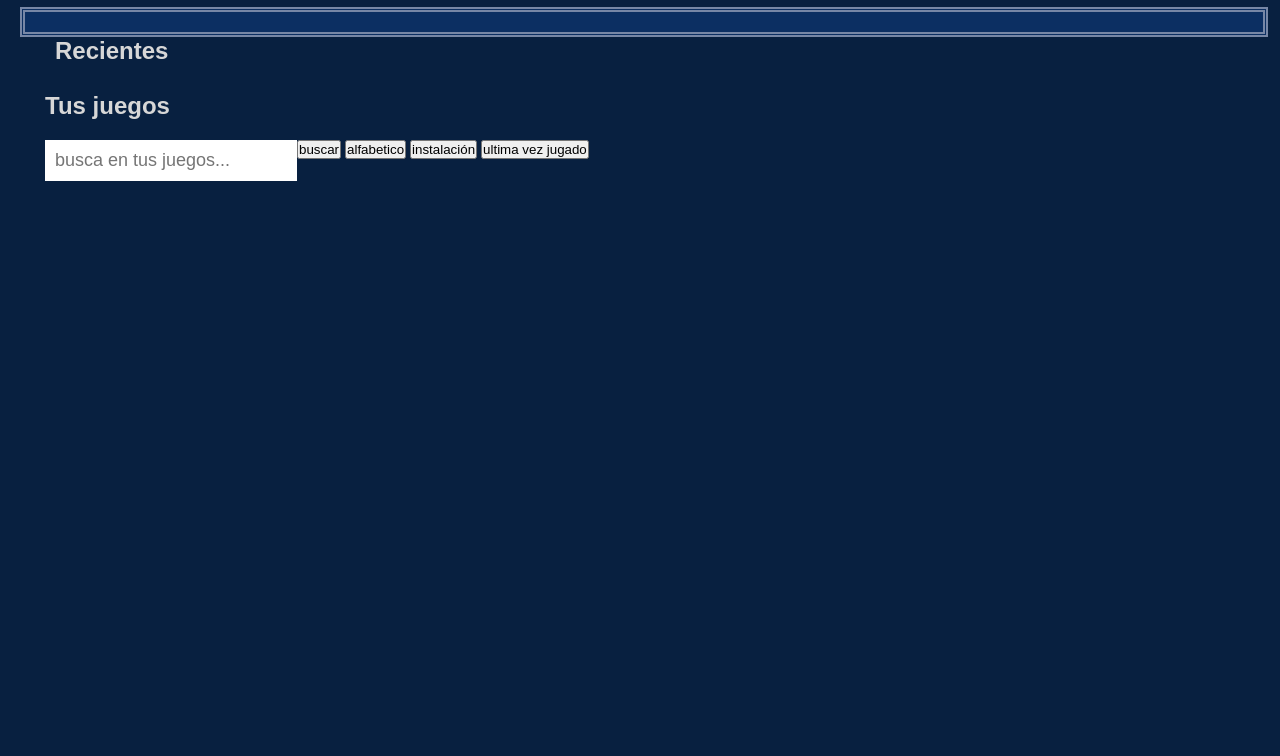
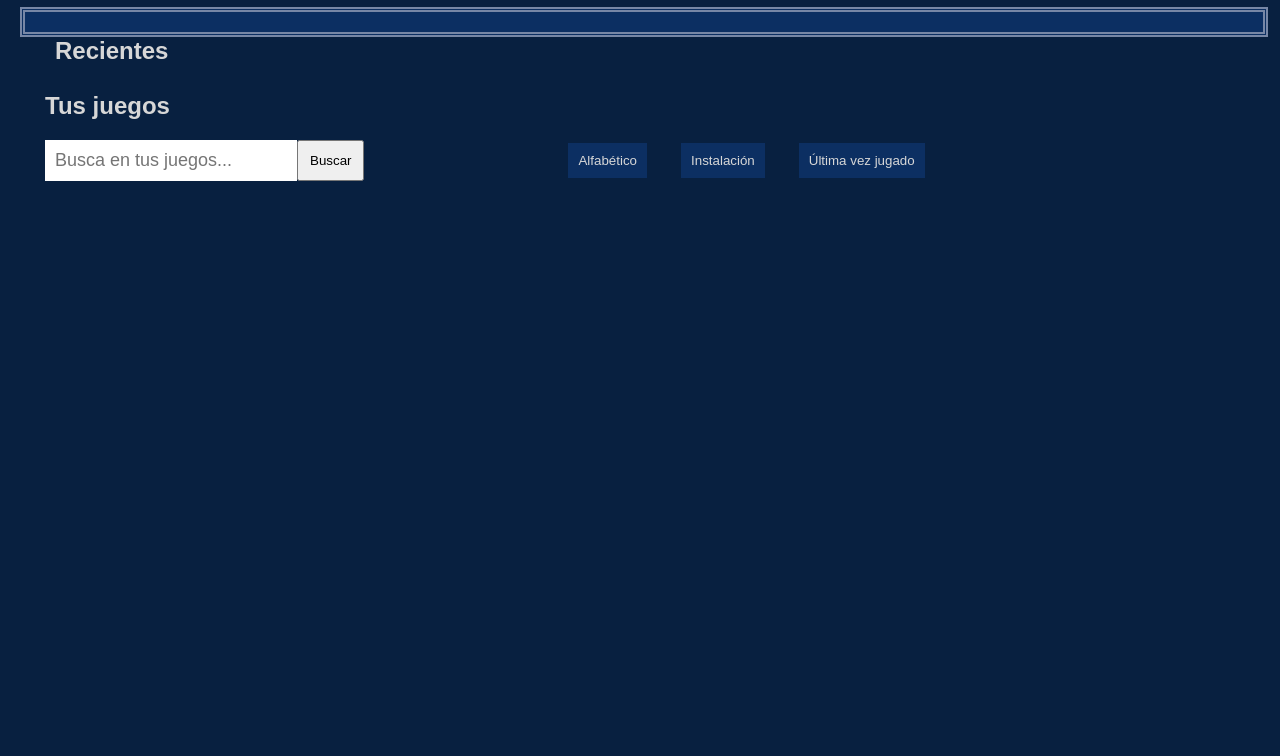
Before and after one commit to FranoCar/proyectoInterfaces, a Flask app: template proyecto/app/templates/biblioteca.html in a window 1280 px wide; the page is wider, and only the part inside the window is pictured. Shown: the part 124-880 px from the top of that part. Run offline with Flask 2, Linux system fonts and the light colour scheme; the template is opened without the code that fills it, so the values that code supplies are empty.

Commit message:
ultimos ultimos cambios

```diff
--- a/proyecto/app/static/styles/biblioteca.css
+++ b/proyecto/app/static/styles/biblioteca.css
@@ -120,11 +120,10 @@
 /******************************JUEGOS INSTALADOS*************************************/
 
 .cont-juegos-inst{
-    /*background-color: cornflowerblue;*/
     padding: 25px;
     margin: 20px;
     height: 700px;
-    width: 1820px;
+    width: 90%;
 }
 
 .tit-juegos-inst{
@@ -154,7 +153,7 @@
     float:  left;
     text-align: center;
     height: 100%;
-    width: 14%;
+    width: 20%;
 }
 .item a{
     font-family: Arial, Helvetica, sans-serif;
@@ -209,3 +208,23 @@
     padding: 20px;
     height: 20%;
 }
+
+.filtro {
+    color: #D7D7D7;
+    margin-right: 30px;
+    padding: 10px;
+    border: none;
+    background-color:#0c2f62;
+}
+
+#alf {
+    margin-left: 200px;
+}
+
+.filtro:hover {
+    color: #0c2f62;
+    background-color:#80F2E7;
+}
+.btnBuscar {
+    padding: 11px;
+}
--- a/proyecto/app/templates/biblioteca.html
+++ b/proyecto/app/templates/biblioteca.html
@@ -45,11 +45,11 @@
 			<h2 class="tit-juegos-inst">Tus juegos</h2>
 			<div class="buscador">
 				<form action="{{ url_for('.biblioteca') }}" method="post">
-					<input type="text" name="nombre" placeholder="busca en tus juegos...">
-					<button name="buscar"> buscar</button>
-					<button name="filtro" value="alfabetico"> alfabetico</button>
-					<button name="filtro" value="instalado"> instalación</button>
-					<button name="filtro" value="jugado"> ultima vez jugado</button>
+					<input type="text" name="nombre" placeholder="Busca en tus juegos...">
+					<button class="btnBuscar" name="buscar"> Buscar</button>
+					<button id="alf" class="filtro" name="filtro" value="alfabetico"> Alfabético</button>
+					<button class="filtro" name="filtro" value="instalado"> Instalación</button>
+					<button class="filtro" name="filtro" value="jugado"> Última vez jugado</button>
 				</form>
 			</div>
 			<div id="modalJugar" class="modal-pago">
```
